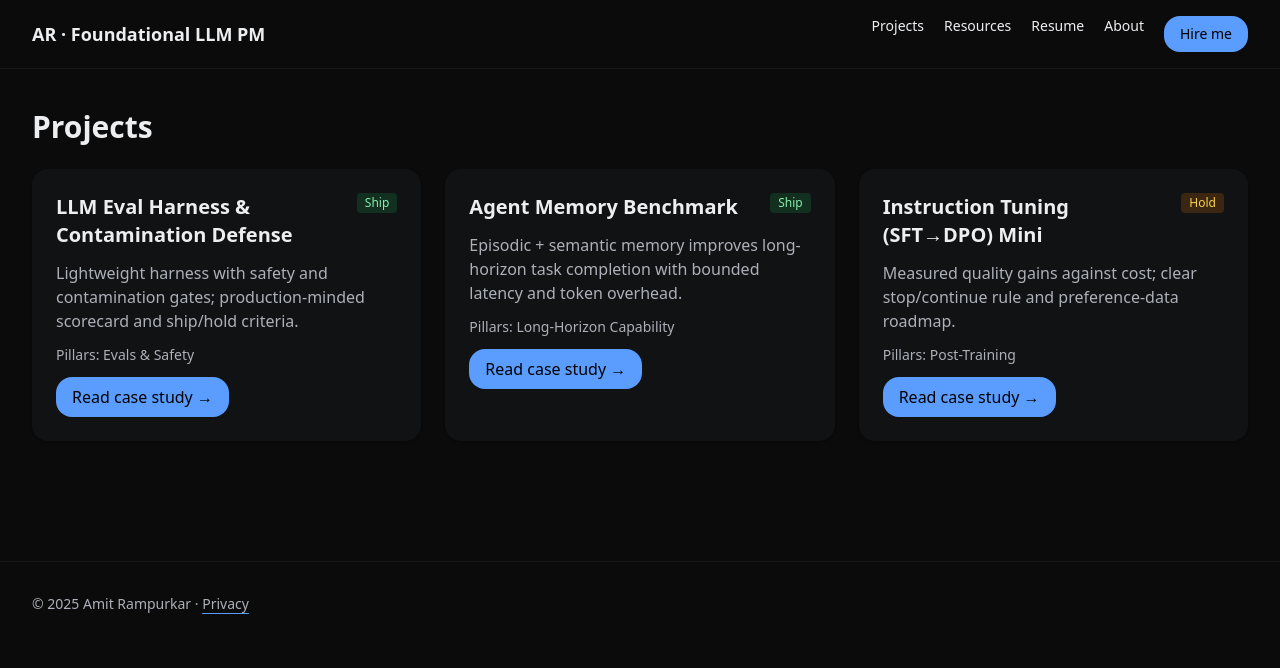
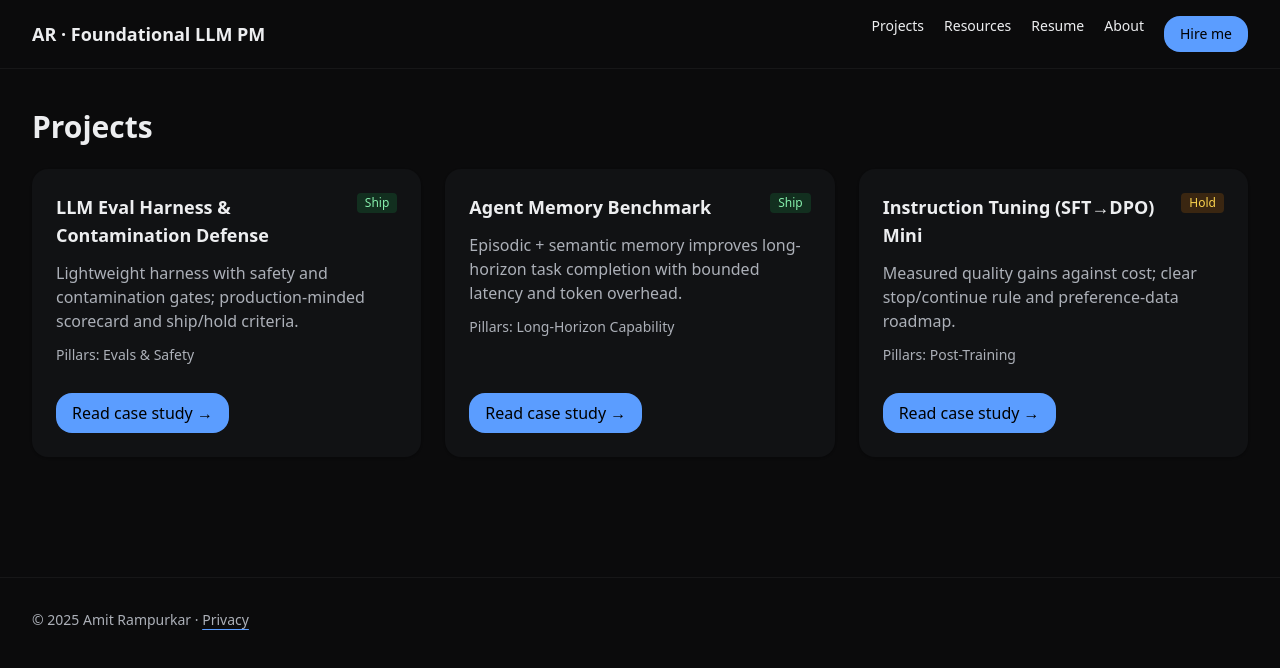
Before and after one commit to amitrampurkar/ai, a Next.js app: page /projects in a window 1280 px wide. Shown: the top 668 px of the page. Built offline with nearby package versions, Linux system fonts and the light colour scheme.

Commit message:
Projects: match home card layout; bottom-pin CTA (mt-auto pt-4 self-start)

```diff
--- a/app/globals.css
+++ b/app/globals.css
@@ -25,27 +25,29 @@ nav a:hover { @apply text-accent; }
 .prose { @apply max-w-none; }
 .prose p { @apply text-base; }
 
-/* === Featured Projects (Home) — bottom‑pin CTA with fixed spacing above === */
-/* Make each card fill its grid cell */
-section.mt-10 .grid > a.rounded-2xl {
+/* === Project cards (Home + /projects) ===
+   Make anchor cards fill their grid cell and stack content vertically */
+.grid > a.rounded-2xl {
   display: flex !important;
   flex-direction: column !important;
   height: 100% !important;
 }
-/* Ensure inner column uses a gap so there is ALWAYS space above CTA */
-section.mt-10 .grid > a.rounded-2xl .flex.h-full.flex-col {
+
+/* Inner column: ensure consistent spacing above CTA */
+.grid > a.rounded-2xl .flex.h-full.flex-col {
   display: flex !important;
   flex-direction: column !important;
-  gap: 0.75rem !important; /* <-- fixed spacing above the CTA */
   height: 100% !important;
+  gap: 0.75rem !important;            /* spacing above the CTA */
 }
-/* CTA pill: pinned bottom-left, content-width, vertically centered */
-section.mt-10 .grid > a.rounded-2xl .rounded-full.bg-blue-600 {
-  margin-top: auto !important;          /* push to bottom */
-  align-self: flex-start !important;     /* bottom-left */
 
-  width: max-content !important;         /* shrink to text */
-  display: inline-flex !important;       /* vertical centering */
+/* CTA: bottom-left, content-width, vertically centered */
+.grid > a.rounded-2xl .rounded-full.bg-blue-600 {
+  margin-top: auto !important;         /* pin to bottom */
+  align-self: flex-start !important;   /* bottom-left */
+
+  width: max-content !important;       /* shrink to text */
+  display: inline-flex !important;     /* vertical centering */
   align-items: center !important;
   justify-content: center !important;
   line-height: 1 !important;
--- a/components/ProjectCard.tsx
+++ b/components/ProjectCard.tsx
@@ -1,8 +1,32 @@
-import Link from 'next/link'; import DecisionBadge from './DecisionBadge';
-export type Project={slug:string;title:string;summary:string;pillars:string[];metrics?:Record<string,number>;decision:'Ship'|'Hold'|'Block'};
-export default function ProjectCard({p}:{p:Project}){
-  return(<div className="card flex flex-col gap-3">
-    <div className="flex items-start justify-between gap-4"><h3 className="text-xl font-semibold">{p.title}</h3><DecisionBadge decision={p.decision}/></div>
-    <p className="text-muted">{p.summary}</p><div className="text-sm text-muted">Pillars: {p.pillars.join(', ')}</div>
-    <div><Link className="btn" href={`/projects/${p.slug}`}>Read case study →</Link></div></div>);
+import Link from 'next/link';
+import DecisionBadge from './DecisionBadge';
+
+export type Project = {
+  slug: string;
+  title: string;
+  summary: string;
+  pillars: string[];
+  metrics?: Record<string, number>;
+  decision: 'Ship' | 'Hold' | 'Block';
+};
+
+export default function ProjectCard({ p }: { p: Project }) {
+  return (
+    <div className="card h-full flex flex-col gap-3">
+      <div className="flex items-start justify-between gap-4">
+        <h3 className="text-lg font-bold">{p.title}</h3>
+        <DecisionBadge decision={p.decision} />
+      </div>
+
+      <p className="text-muted">{p.summary}</p>
+      <div className="text-sm text-muted">Pillars: {p.pillars.join(', ')}</div>
+
+      {/* Bottom-left CTA, content-width, with spacing above */}
+      <div className="mt-auto pt-4 self-start">
+        <Link className="btn" href={`/projects/${p.slug}`}>
+          Read case study →
+        </Link>
+      </div>
+    </div>
+  );
 }
```
